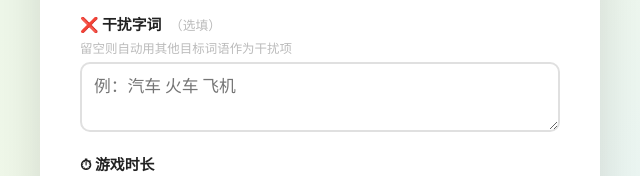
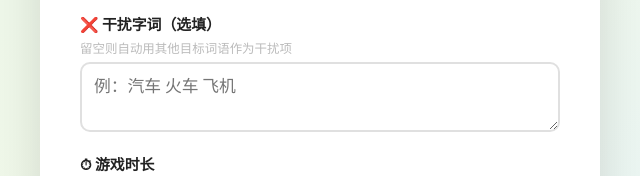
Before and after one commit to liuqiufangchocho-jpg/dadishu, a plain HTML site: page index.html in a window 1280 px wide. Shown: the part 361-537 px from the top of the page, 320-960 px from the left. Drawn offline with Linux system fonts and the light colour scheme; a web font is replaced by a local one.

Commit message:
修改‘选填’字样

```diff
--- a/index.html
+++ b/index.html
@@ -414,7 +414,7 @@ body{
     </div>
 
     <div class="form-group">
-      <label>❌ 干扰字词 <span class="opt">（选填）</span></label>
+      <label>❌ 干扰字词（选填）</label>
       <small>留空则自动用其他目标词语作为干扰项</small>
       <textarea id="inp-distract" placeholder="例：汽车 火车 飞机"></textarea>
     </div>
```
